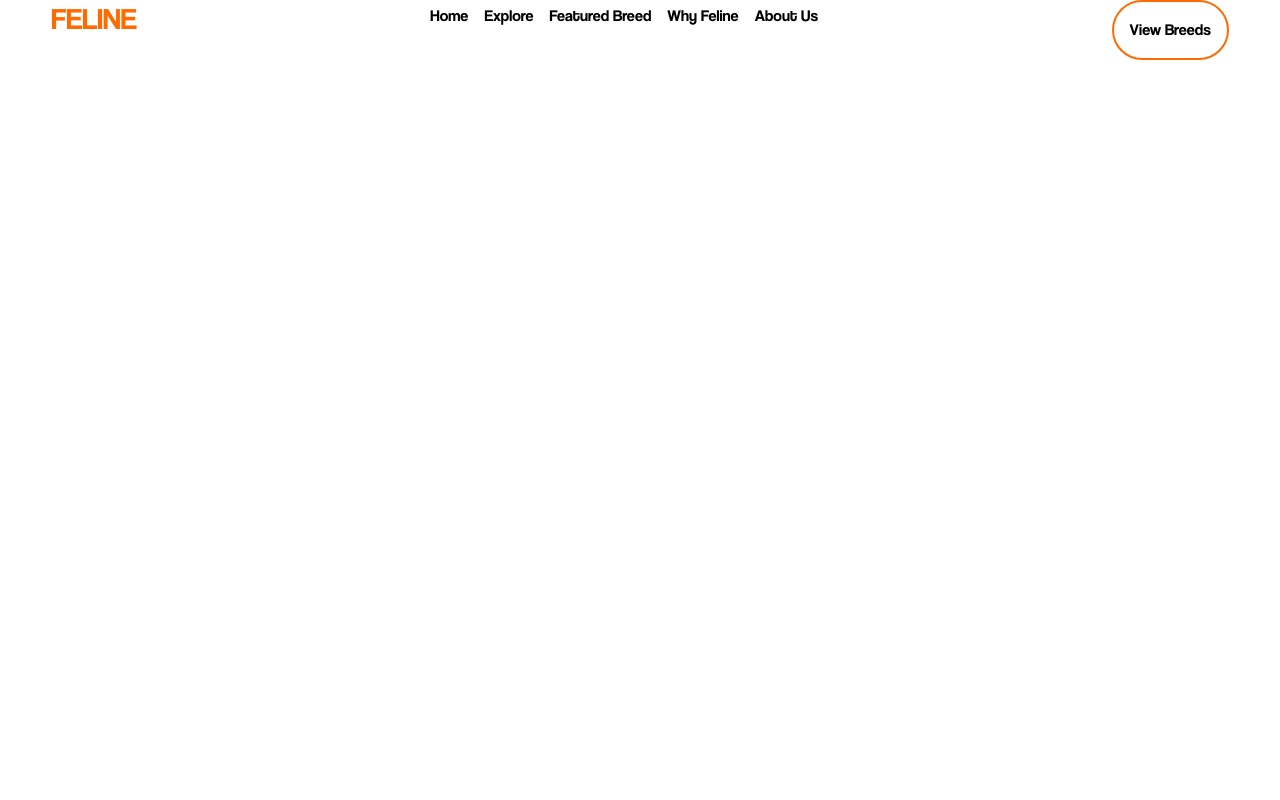
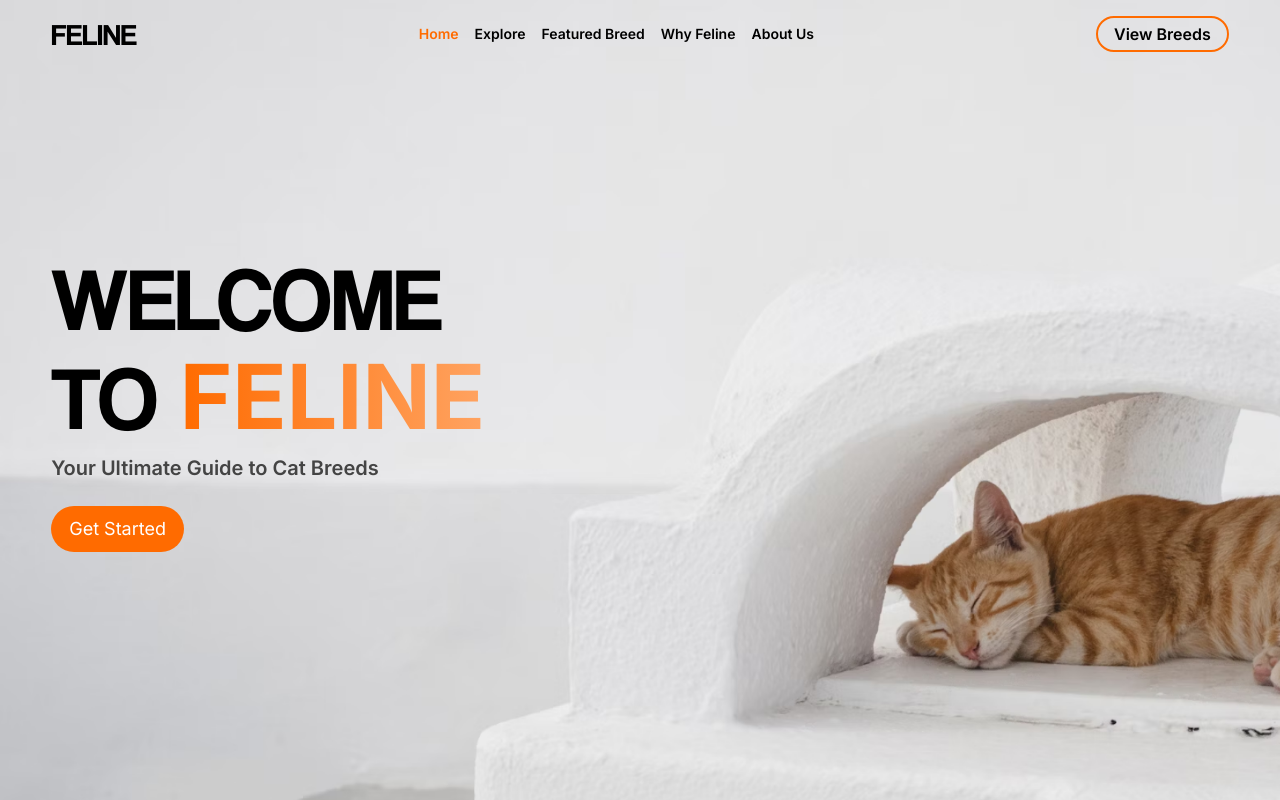
Before and after one commit to AyanNagorimsn/Feline-project, a React (Vite) app: page / in a window 1280 px wide. Built offline with nearby package versions, Linux system fonts and the light colour scheme.

Commit message:
header compeleted

```diff
--- a/src/App.jsx
+++ /dev/null
@@ -1,12 +0,0 @@
-import "./App.scss";
-import Navbar from "./components/Navbar";
-
-function App() {
-  return (
-    <>
-      <Navbar />
-    </>
-  );
-}
-
-export default App;
--- a/src/components/Navbar.jsx
+++ b/src/components/Navbar.jsx
@@ -1,17 +1,24 @@
-const Navbar = () => {
+const Navbar = ({ active }) => {
   return (
-    <nav className="container flex justify-between align-center ">
-      <h1 className="text-primary text-3xl">FELINE</h1>
+    <nav className="fixed top-0 w-full pt-4">
+      <div className="container flex justify-between items-center">
+        <h1 className="text-3xl font-cool">FELINE</h1>
 
-      <ul className="flex align-center gap-4">
-        {["Home", "Explore", "Featured Breed", "Why Feline", "About Us"].map((item) => (
-          <li className="py-1" key={item}>
-            <a href={item}>{item}</a>
-          </li>
-        ))}
-      </ul>
+        <ul className="flex gap-4">
+          {["Home", "Explore", "Featured Breed", "Why Feline", "About Us"].map((item, i) => (
+            <li
+              className={`py-1 flex text-sm font-semibold ${active === i ? "text-primary" : ""}`}
+              key={item}
+            >
+              <a href={item}>{item}</a>
+            </li>
+          ))}
+        </ul>
 
-      <button className="border-2 border-primary rounded-full p-4">View Breeds</button>
+        <button className="border-2 border-primary font-semibold rounded-full py-1 px-4">
+          View Breeds
+        </button>
+      </div>
     </nav>
   );
 };
--- a/src/index.css
+++ b/src/index.css
@@ -1,3 +1,5 @@
+@import url("https://fonts.googleapis.com/css2?family=Inter:wght@100..900&display=swap");
+
 @tailwind base;
 @tailwind components;
 @tailwind utilities;
@@ -9,6 +11,10 @@
   --black: #222;
   --white: #fff;
   --whitebg: #fafafa;
+  --grey: #444;
+
+  --font-cool: "Coolvetica";
+  --font-inter: "Inter";
 }
 
 @font-face {
@@ -20,5 +26,26 @@
   margin: 0;
   padding: 0;
   box-sizing: border-box;
-  font-family: Coolvetica;
+  font-family: var(--font-inter);
 }
+
+header {
+  background: url("./assets/heroImage.png") 0px / cover;
+}
+
+.gradient {
+  background: linear-gradient(to left, #ffa361, #ff6b00);
+}
+.text-gradient {
+  background: linear-gradient(to left, #ffa361, #ff6b00);
+  background-clip: text;
+  -webkit-background-clip: text;
+  -webkit-text-fill-color: transparent;
+}
+
+.btn {
+  background: var(--primary);
+  color: var(--white);
+  padding: 0.5em 1em;
+  border-radius: 10rem;
+}
--- a/src/main.jsx
+++ b/src/main.jsx
@@ -3,7 +3,7 @@ import React from "react";
 import * as ReactDOM from "react-dom/client";
 import { createBrowserRouter, RouterProvider } from "react-router-dom";
 import "./index.css";
-import App from "./App.jsx";
+import App from "./pages/Home.jsx";
 
 const router = createBrowserRouter([
   {
--- /dev/null
+++ b/src/pages/Home.jsx
@@ -0,0 +1,26 @@
+import { useState } from "react";
+
+import "../App.scss";
+import Navbar from "../components/Navbar";
+
+function Home() {
+  const [activeNavLink, setActiveNavLink] = useState(0);
+  return (
+    <header>
+      <Navbar active={activeNavLink} />
+      <div className="container flex justify-start items-center min-h-screen ">
+        <div>
+          <h1 className="font-cool text-[7vw] leading-[1.1]">
+            WELCOME <br /> TO <span className="text-gradient font-bold mt-3">FELINE</span>
+          </h1>
+          <h3 className="text-xl text-grey mt-2 font-semibold">
+            Your Ultimate Guide to Cat Breeds
+          </h3>
+          <button className="btn text-lg mt-6 ">Get Started</button>
+        </div>
+      </div>
+    </header>
+  );
+}
+
+export default Home;
--- a/tailwind.config.js
+++ b/tailwind.config.js
@@ -3,13 +3,22 @@ export default {
   content: ["./index.html", "./src/**/*.{js,ts,jsx,tsx}"],
   theme: {
     colors: {
+      // All these variable values are in Index.css
       // To use them 'text-primary, bg-primaryLight, border-black etc'
       primary: "var(--primary)",
       primaryLight: "var(--primaryLight)",
       black: "var(--black)",
       white: "var(--white)",
       whitebg: "var(--whitebg)",
+      grey: "var(--grey)",
+
       extend: {},
+    },
+
+    fontFamily: {
+      // To use them 'font-cool, font-inter'
+      cool: "var(--font-cool)",
+      inter: "var(--font-inter)",
     },
   },
   plugins: [],
```
